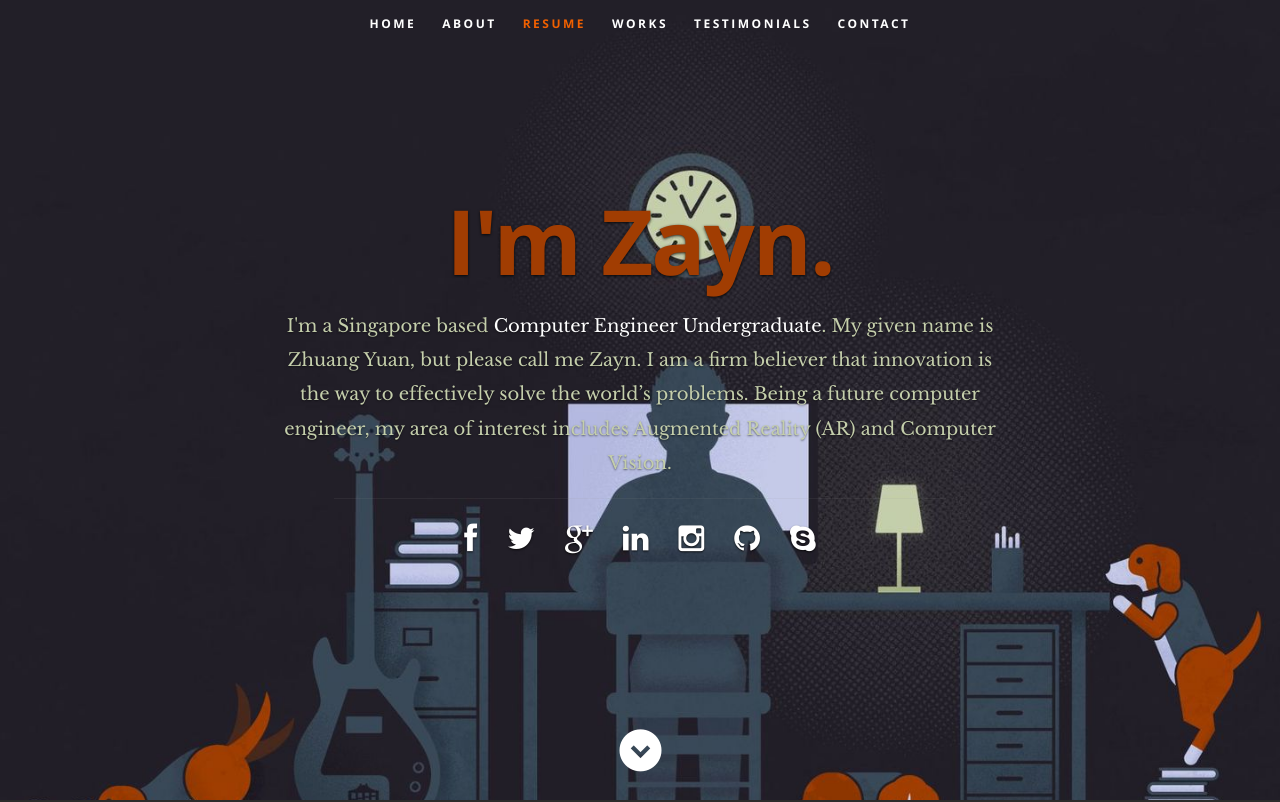
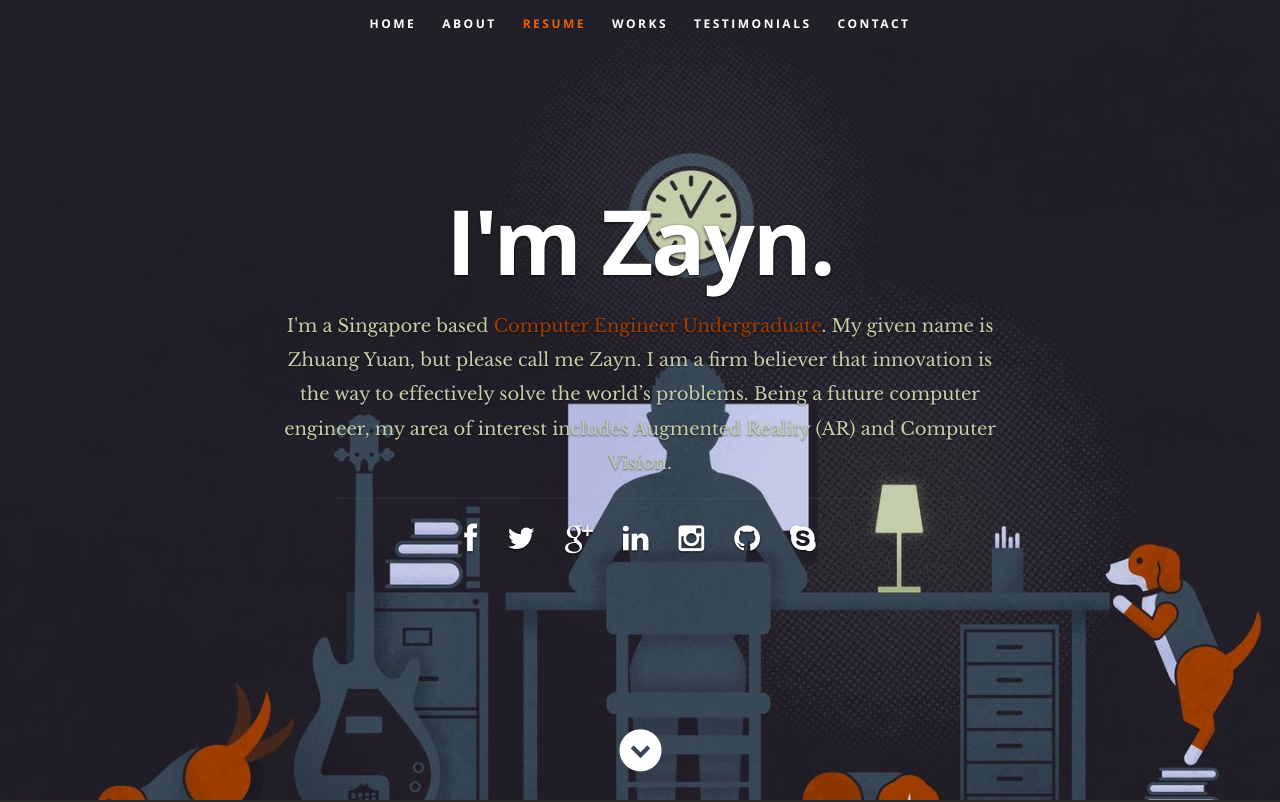
Before and after one commit to Za-yn/online-resume-tutorial, a React (Create React App) app: page / in a window 1280 px wide. Shown: the top 802 px of the page. Built offline with nearby package versions, Linux system fonts and the light colour scheme.

Commit message:
font color changes

```diff
--- a/public/css/layout.css
+++ b/public/css/layout.css
@@ -59,7 +59,7 @@ header .banner {
 header .banner-text { width: 100%; }
 header .banner-text h1 {
    font: 90px/1.1em 'opensans-bold', sans-serif;
-   color: #A13D02;
+   color: #fff;
    letter-spacing: -2px;
    margin: 0 auto 18px auto;
    text-shadow: 0px 1px 3px rgba(0, 0, 0, .8);
@@ -73,7 +73,7 @@ header .banner-text h3 {
 }
 header .banner-text h3 span,
 header .banner-text h3 a {
-   color: #fff;
+   color: #A13D02;
 }
 header .banner-text hr {
    width: 60%;
```
